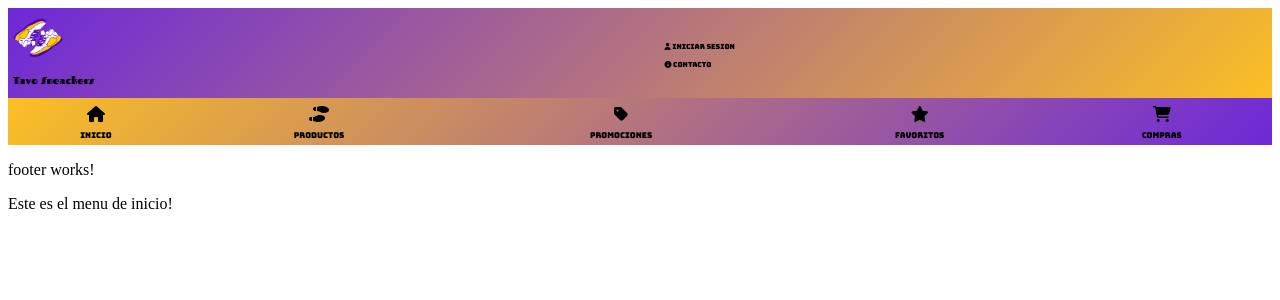
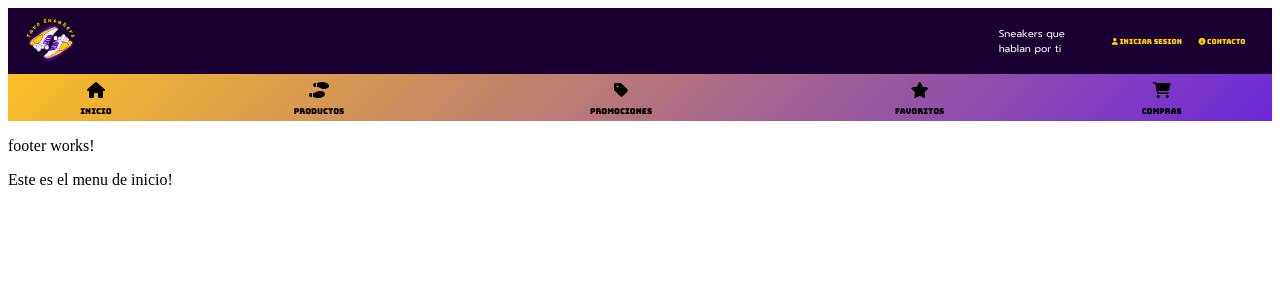
Before and after one commit to GustavoAG7201/-Programacion-Intermedia-Avanzada, an Angular app: page / in a window 1280 px wide. Shown: the top 300 px of the page. Built offline with nearby package versions, Linux system fonts and the light colour scheme.

Commit message:
24/Septiembre/2024 P2
Instalacion de Angular Material
Correccion del header
Cambio de nuevo logo en el header
cambio de colores en el header

```diff
--- a/package.json
+++ b/package.json
@@ -11,10 +11,12 @@
   "private": true,
   "dependencies": {
     "@angular/animations": "^18.2.0",
+    "@angular/cdk": "^18.2.5",
     "@angular/common": "^18.2.0",
     "@angular/compiler": "^18.2.0",
     "@angular/core": "^18.2.0",
     "@angular/forms": "^18.2.0",
+    "@angular/material": "^18.2.5",
     "@angular/platform-browser": "^18.2.0",
     "@angular/platform-browser-dynamic": "^18.2.0",
     "@angular/router": "^18.2.0",
--- a/src/app/header/header.component.css
+++ b/src/app/header/header.component.css
@@ -1,4 +1,41 @@
-.inicioSesion{
+.logo{
+    height: 50px;
+    margin-right: 16px;
+}
+
+.espacio{
+    flex: 1 1 auto;
+}
+
+.fraseContenedor{
+    width: 100px;
+    height: auto;
+    padding: 5px;
+    word-wrap: break-word; /*Para que el texto se divida si no cabe en la tarjeta xd (no jalo)*/
+    font-family: Promt;
+    font-size: 10px;
+    color: whitesmoke;
+
+}
+
+
+
+a{
+    color: #ffcc00 !important;
+    font-family: Bungee;
+    font-size: 7px;
+}
+
+header {
+    /* background: linear-gradient(135deg, #6D28D9, #FBBF24); */
+    /*? background-color: #170024;  Este color casi se acerca al original del logo*/
+    background-color: #1a0032;
+    padding: 2px;
+
+}
+
+/*! Estilos de la primer version */
+/* .inicioSesion{
     color: black;
 }
 
@@ -44,3 +81,6 @@ td img.iconoHeader{
     width: 50px;
     height: 50px;
 }
+
+
+ */
--- a/src/app/header/header.component.html
+++ b/src/app/header/header.component.html
@@ -1,16 +1,15 @@
 <header>
-    <table>
-        <tr>
-            <td>
-             <img class="iconoHeader" src="/imagenes/logo.png" alt="">
-             <h1>Tavo Sneackers</h1>
-            </td>
-            <td>
-                <a class="inicioSesion" ><i class="fa-solid fa-user"></i> Iniciar Sesion</a>
-                <!-- &nbsp; -->
-                 <br>
-                <a class="contacto" href="https://api.whatsapp.com/send?phone=528677520375" target="_blank"> <i class="fa-solid fa-circle-info"></i> Contacto</a>
-            </td>
-        </tr>
-    </table>
+    <mat-toolbar>
+        <img src="/imagenes/logo.png" class="logo">
+        <span class="espacio"></span>
+        <mat-card>
+            <mat-card-content class="fraseContenedor">
+                Sneakers que
+                <br>
+                hablan por ti
+            </mat-card-content>
+        </mat-card>
+        <a mat-button class="inicioSesion"> <i class="fa-solid fa-user"></i> Iniciar Sesion</a>
+        <a mat-button class="contacto" href="https://api.whatsapp.com/send?phone=528677520375" target="_blank"> <i class="fa-solid fa-circle-info"></i> Contacto</a>
+    </mat-toolbar>
 </header>
--- a/src/app/navbar/navbar.component.css
+++ b/src/app/navbar/navbar.component.css
@@ -7,7 +7,7 @@ a{
 }
 
 a:hover{
-    color: whitesmoke   ;
+    color: whitesmoke;
 }
 
 table{
```
Also changed, not shown: src/app/app.module.ts (+13 -0 lines), public/imagenes/logo.png, 1 other file (tests, documents, lock files or other folders).
